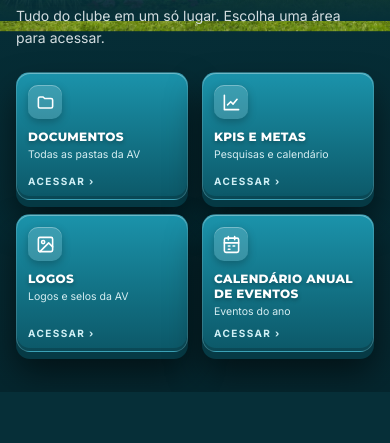
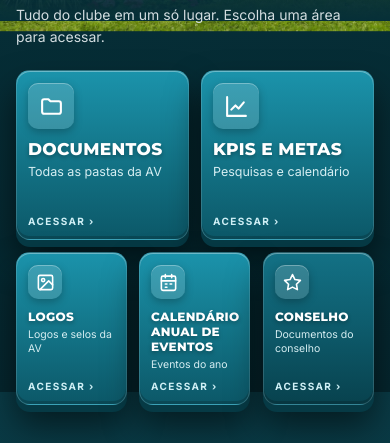
Before and after one commit to leandrormctba-volvo/kpis-metas-av, a plain HTML site: page clube/index.html in a window 390 px wide. Shown: the part 452-895 px from the top of the page. Before the commit the page ends 844 px from the top, so only its background shows below. Drawn offline with Linux system fonts and the light colour scheme.

Commit message:
Clube: 2 cartoes grandes (Documentos, KPIs) e 3 menores (Logos, Calendario, Conselho)
Co-Authored-By: Claude Opus 5.5 <noreply@anthropic.com>

```diff
--- a/clube/index.html
+++ b/clube/index.html
@@ -43,7 +43,15 @@
   .intro .marca .desc { animation:aparece .8s ease both; animation-delay:2.6s; }
   @keyframes aparece { from { opacity:0; transform:translateY(12px); } to { opacity:1; transform:none; } }
 
-  .cartoes { grid-column:2; display:grid; grid-template-columns:repeat(4,1fr); gap:14px; max-width:760px; justify-self:end; width:100%; }
+  .cartoes { grid-column:2; display:grid; grid-template-columns:repeat(6,1fr); gap:14px; max-width:760px; justify-self:end; width:100%; }
+  /* 1ª linha: 2 cartões grandes (meia largura cada); 2ª linha: 3 cartões menores, alinhados embaixo */
+  .cartao.grande { grid-column:span 3; min-height:170px; }
+  .cartao.grande .ic { width:46px; height:46px; }
+  .cartao.grande .ic svg { width:25px; height:25px; }
+  .cartao.grande .titulo { font-size:17px; }
+  .cartao.grande .sub { font-size:12.5px; }
+  .cartao.pequeno { grid-column:span 2; }
+  .cartao.escuro { background:linear-gradient(180deg,#137185 0%,#0e5d6e 45%,#08424e 100%); }
   .cartao { position:relative; display:flex; flex-direction:column; justify-content:space-between; min-height:150px; padding:14px 13px 13px;
     border-radius:18px; text-decoration:none; color:#fff; overflow:hidden;
     background:linear-gradient(180deg,#1b93ab 0%,#14788c 45%,#0c5868 100%); border:1px solid rgba(255,255,255,.14);
@@ -88,7 +96,7 @@
   .grupo { text-align:left; margin:26px 0 12px; font:800 12px "Montserrat"; letter-spacing:2px; color:var(--teal-claro); }
   .grupo:first-of-type { margin-top:0; }
 
-  @media (max-width:1180px) { .cartoes { grid-template-columns:repeat(2,1fr); max-width:520px; } }
+  @media (max-width:1180px) { .cartoes { max-width:600px; } }
   @media (max-width:820px) {
     .home-conteudo { grid-template-columns:1fr; padding:24px 16px 40px; gap:22px; align-items:start; align-content:end; }
     .pagina.home .foto { bottom:auto; height:56vh; background-position:16% 78%; }
@@ -98,7 +106,7 @@
     .marca .clube { font-size:56px; letter-spacing:6px; }
     .marca .filete { width:220px; height:6px; margin:14px 0 12px; }
     .marca .desc { font-size:14px; }
-    .cartoes { grid-template-columns:1fr 1fr; gap:14px; }
+    .cartoes { gap:12px; }
     .cartao { min-height:128px; padding:12px 11px; border-radius:14px; }
     .cartao .ic { width:34px; height:34px; border-radius:10px; }
     .cartao .ic svg { width:19px; height:19px; }
@@ -244,11 +252,13 @@ function resumo(no) {
 
 // Cartões da página inicial, na ordem escolhida pelo Leandro.
 // destino: '#/...' navega aqui dentro; URL do SharePoint abre na mesma aba (fora do quadro).
+// último campo = tamanho/cor do cartão: 'grande' (1ª linha) ou 'pequeno' (2ª linha); 'escuro' = tom mais escuro
 const MENU = [
-  ['Documentos',                  'pasta',       'Todas as pastas da AV',   link('documentos')],
-  ['KPIs e Metas',                'grafico',     'Pesquisas e calendário',  SP + '/SitePages/KPIs-e-Metas.aspx'],
-  ['Logos',                       'imagem',      'Logos e selos da AV',     link('logos')],
-  ['Calendário anual de eventos', 'calendario',  'Eventos do ano',          SP + '/Lists/CALENDRIO ANUAL DE EVENTOS/AllItems.aspx']
+  ['Documentos',                  'pasta',       'Todas as pastas da AV',   link('documentos'), 'grande'],
+  ['KPIs e Metas',                'grafico',     'Pesquisas e calendário',  SP + '/SitePages/KPIs-e-Metas.aspx', 'grande'],
+  ['Logos',                       'imagem',      'Logos e selos da AV',     link('logos'), 'pequeno'],
+  ['Calendário anual de eventos', 'calendario',  'Eventos do ano',          SP + '/Lists/CALENDRIO ANUAL DE EVENTOS/AllItems.aspx', 'pequeno'],
+  ['Conselho',                    'estrela',     'Documentos do conselho',  link('documentos', 'Lazer', 'CONSELHO'), 'pequeno escuro']
 ];
 const destino = d => d.startsWith('#') ? `href="${d}"` : `href="${encodeURI(d).replace(/%25/g, '%')}" target="_top"`;
 
@@ -275,7 +285,7 @@ function home() {
       <p class="desc">Tudo do clube em um só lugar. Escolha uma área para acessar.</p>
     </div>
     <nav class="cartoes" aria-label="Áreas do site">${MENU.map((m, i) =>
-      `<a class="cartao" ${destino(m[3])} style="--i:${i}"><div><div class="ic">${svg(m[1])}</div>
+      `<a class="cartao ${m[4] || ''}" ${destino(m[3])} style="--i:${i}"><div><div class="ic">${svg(m[1])}</div>
          <p class="titulo">${esc(up(m[0]))}</p><p class="sub">${esc(m[2])}</p></div><p class="ir">ACESSAR ›</p></a>`).join('')}
     </nav></div>`;
 }
```
